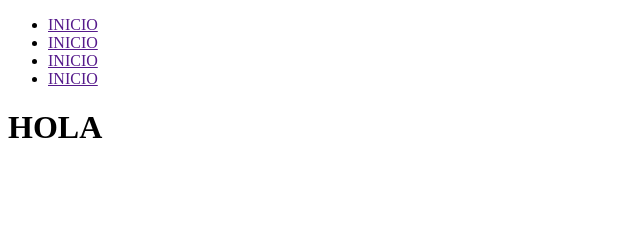
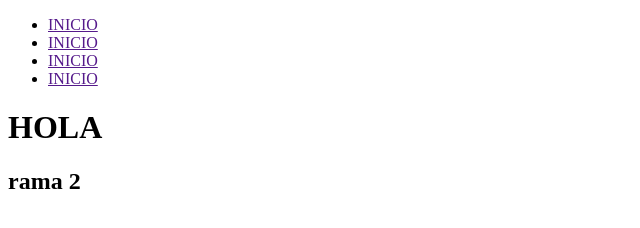
Before and after one commit to DiegoGR22/clase-github, a plain HTML site: page index.html in a window 1280 px wide. Shown: the whole page, without its empty margins (0-640 px from the left). Drawn offline with Linux system fonts and the light colour scheme.

Commit message:
creación de un h2

```diff
--- a/index.html
+++ b/index.html
@@ -18,6 +18,7 @@
 
     <main>
         <h1>HOLA</h1>
+        <h2>rama 2</h2>
     </main>
 
     <footer></footer>
```
